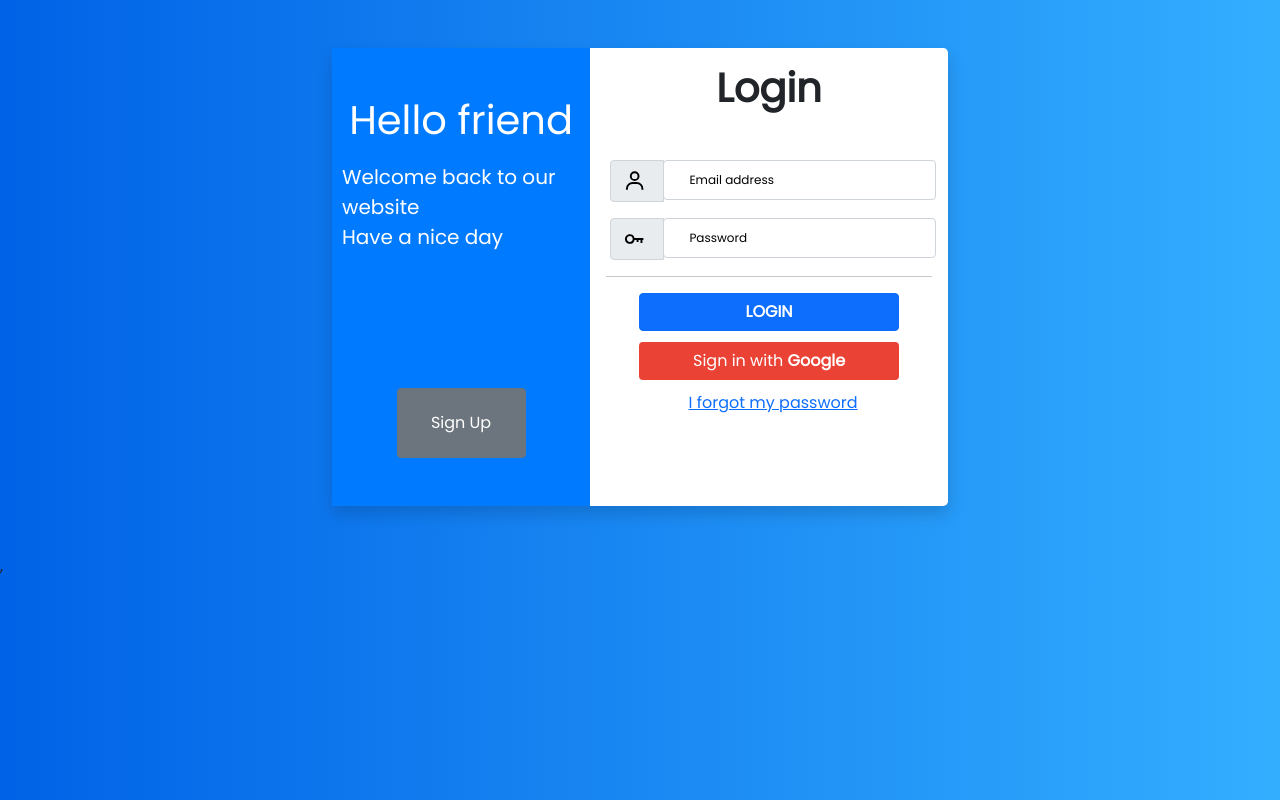
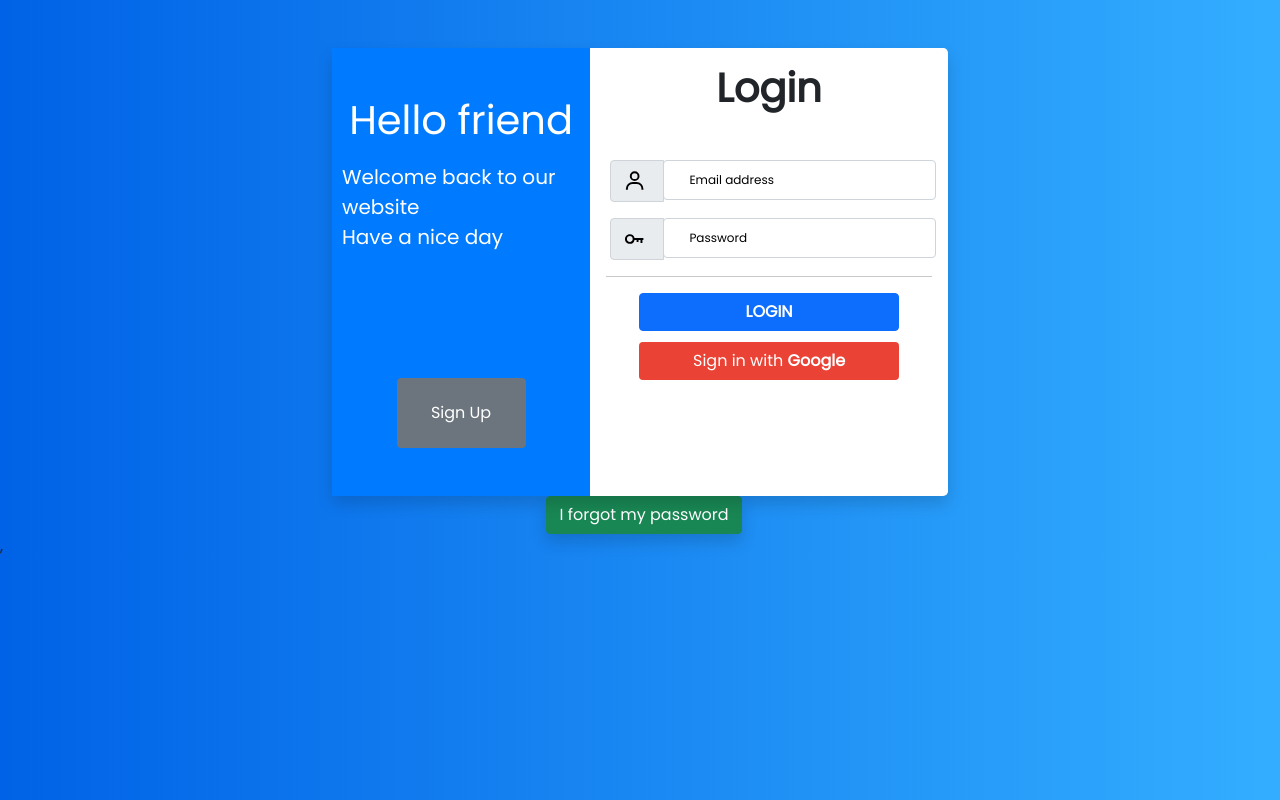
Before and after one commit to tristanhuyanhngo/IntroSE_CoursesRoadmap, a React (Create React App) app in the folder source/: page /login in a window 1280 px wide. Built offline with nearby package versions, Linux system fonts and the light colour scheme.

Commit message:
create pop up forgot password

```diff
--- /dev/null
+++ b/source/src/components/Login/Forgot_btn.js
@@ -0,0 +1,90 @@
+import React, { Component } from 'react';
+import '../../css/login_style.css'
+import '../../../node_modules/bootstrap/dist/css/bootstrap.min.css';
+import '../../../node_modules/bootstrap/dist/js/bootstrap.bundle';
+import { BiUser } from 'react-icons/bi';
+
+
+class Forgot_btn extends Component {
+    constructor(props){
+        super(props);
+        this.state = {
+            btn_status: 'forgot'
+        }
+    }
+
+    alert_announce = () => {
+        alert('Check your email for a link to reset your password. If it doesn’t appear within a few minutes, check your spam folder.')
+      }
+    btnClick=() =>{
+        if (this.state.btn_status == 'forgot')
+            this.setState({btn_status:'confirm'})
+        else
+            this.setState({btn_status:'forgot'})
+    }
+
+    render_button = () =>{
+        // console.log(this.state.btn_status)
+        if (this.state.btn_status == 'forgot')
+            return <button type="button" class="btn btn-success" onClick={this.btnClick}>Send password reset email</button>
+        else
+            return <button type="button" class="btn btn-success" data-bs-dismiss="modal"  onClick={this.btnClick}>I get it</button>
+    }
+
+    render_body=()=>{
+        if (this.state.btn_status == 'forgot')
+        return (
+            <div>
+                <div className='py-3 text-start'>
+                    Enter your user account's verified email address and we will send you a password reset link.
+                </div>
+                <div className="input-group mb-4 mx-1 round-bottom row">
+                    <div className="input-group-text py-0 col-2">
+                        <BiUser className=' icon' />
+                    </div>
+                    <div className="form-floating p-0 col">
+                        <input type="email" className="form-control"  placeholder="name@example.com" />
+                        <label htmlFor="floatingInputEmail">Email address</label>
+                    </div>
+                </div>
+            </div>
+        )
+        else return (
+            <div className='text-start mb-4'>
+                Check your email for a link to reset your password. If it doesn’t appear within a few minutes, check your spam folder.
+            </div>
+        )
+
+    }
+
+    render() {
+        return (
+            <div>
+                <div className ='text-center'>
+                    <button className='btn ms-2 btn-success shadow' data-bs-toggle="modal" data-bs-target="#staticBackdrop">I forgot my password</button>
+                </div>
+
+                {/* Modal */}
+                <div className="modal hide fade in" id="staticBackdrop" data-bs-backdrop="static" data-bs-keyboard="false" tabindex="-1" aria-labelledby="staticBackdropLabel" aria-hidden="true">
+                <div className="modal-dialog">
+                    <div className="modal-content m-3">
+                    <div className="modal-header">
+                        <h5 className="modal-title" id="staticBackdropLabel">Reset your password</h5>
+                        <button type="button" class="btn-close" data-bs-dismiss="modal" aria-label="Close"></button>
+                    </div>
+                    <div className="modal-body text-center">
+                        { this.render_body() }
+                    {/* </div> */}
+                    {/* <div className="modal-footer"> */}
+                         { this.render_button() }
+                        {/* <button type="button" class="btn btn-success" data-bs-dismiss="modal" onClick={this.alert_announce}>Send password reset email</button> */}
+                    </div>
+                    </div>
+                </div>
+                </div>
+            </div>
+        );
+    }
+}
+
+export default Forgot_btn;
--- a/source/src/components/Login/Login.js
+++ b/source/src/components/Login/Login.js
@@ -1,5 +1,6 @@
 import '../../css/login_style.css'
 import '../../../node_modules/bootstrap/dist/css/bootstrap.min.css';
+import '../../../node_modules/bootstrap/dist/js/bootstrap'
 import React from 'react';
 import {useRef, useState} from 'react';
 import {login,useAuth,signup_login_gg} from '../../Handler/Authentication/Authen'
@@ -62,14 +63,12 @@ function Login() {
           </div>
         </form>
 
-      <div className="text-center d-grid mb-2">
+        <div className="text-center d-grid mb-5-login">
           <button className="btn btn-md btn-google" disabled={Waiting} onClick={handSignIn2}>
             Sign in with <b>Google </b>
           </button>
         </div>
-      <div className ='text-center forgot' >
-        <a href='forgotPassword.html' className=' ms-2 link-primary'>I forgot my password</a>
-      </div>
+
     </div>
   );
 }
--- a/source/src/components/Login/Login_page.js
+++ b/source/src/components/Login/Login_page.js
@@ -1,12 +1,13 @@
 import '../../css/login_style.css'
 import '../../../node_modules/bootstrap/dist/css/bootstrap.min.css';
+import '../../../node_modules/bootstrap/dist/js/bootstrap.bundle';
+import { BiUser } from 'react-icons/bi';
 import React, { Component }  from 'react';
 import anime from 'animejs/lib/anime.min'
 import Card_img from './Card_img.js';
 import Login from './Login';
 import Register from './Register';
-
-
+import Forgot_btn from './Forgot_btn';
 class Login_page extends Component {
   constructor(props){
       super(props);
@@ -56,7 +57,9 @@ class Login_page extends Component {
       }
   }
 
-
+  alert_announce = () => {
+    alert('Check your email for a link to reset your password. If it doesn’t appear within a few minutes, check your spam folder.')
+  }
   Switch_component = () => {
     if (this.state.status === 'Sign Up')
       return <Login />
@@ -66,12 +69,9 @@ class Login_page extends Component {
 
   render () {
     return (
-      <div>
-        <div className="container-md">
-          {/* <div className="row"> */}
-            {/* <div className="col-lg-9 col-xl-9 mx-auto"> */}
-              <div className="card flex-row my-5 border-0 shadow rounded-3">
-
+      <div className='d-flex flex-column justify-content-center'>
+        <div className="container-md mt-5 ">
+          <div className="card flex-row border-0 shadow rounded-3">
             <Card_img
               title =  { this.state.title }
               intro = { this.state.intro }
@@ -86,8 +86,8 @@ class Login_page extends Component {
             </div>
           </div>
         </div>
-          {/* </div> */}
-        {/* </div> */}
+
+        <Forgot_btn />
       </div>
     )
   }
--- a/source/src/components/Login/Register.js
+++ b/source/src/components/Login/Register.js
@@ -64,7 +64,7 @@ function Register() {
                 <BiKey className = 'icon'/>
               </div>
               <div className ='col px-0'>
-                <div className="p-0 form-floating full">
+                <div className=" form-floating full">
                   <input type="password" className="form-control" ref={floatingPassword} placeholder="Password" />
                   <label htmlFor="floatingPassword">Password</label>
                 </div>
--- a/source/src/css/login_style.css
+++ b/source/src/css/login_style.css
@@ -19,8 +19,12 @@ p {
   display: flex;
   flex-direction: column;
   z-index: 2;
-  /* border: 1px solid blue; */
 }
+
+.card-body {
+  z-index: 1;
+}
+
 
 .container-md {
   width: 50vw !important;
@@ -33,17 +37,13 @@ p {
   }
 }
 
-.card-body {
-  z-index: 1;
-}
-
 .icon{
   color: black !important;
   height: 40px;
 }
 
 .full {
-  width: 100%;
+  width: 100% !important;
 }
 
 .btn-google {
@@ -74,6 +74,6 @@ p {
   font-weight: lighter !important;
 }
 
-.forgot {
-  padding-bottom: 75px;
+.mb-5-login{
+  margin-bottom: 100px;
 }
```
Lines whose indentation alone changed are shown as unchanged.
